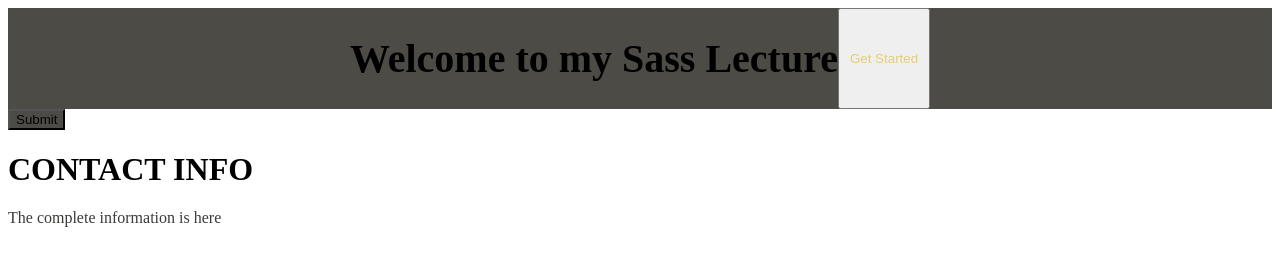
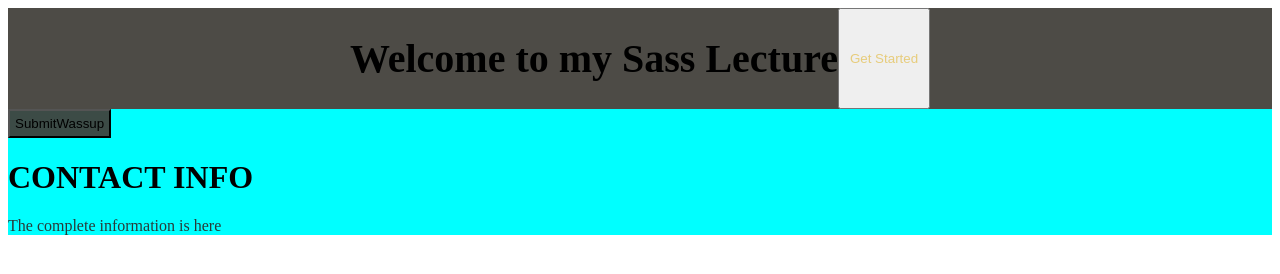
Before and after one commit to jyoti-wp/learn-sass, a plain HTML site: page index.html in a window 1280 px wide. Drawn offline with Linux system fonts and the light colour scheme.

Commit message:
after update

```diff
--- a/style/style.scss
+++ b/style/style.scss
@@ -57,3 +57,18 @@
          }
      }
  }
+
+ // you can also ad after
+
+
+ .contact {
+     background-color: aqua;
+
+     button {
+         padding: 5px;
+
+         &::after {
+             content: "Wassup";
+         }
+     }
+ }
```
Also changed, not shown: style/style.css, 1 other file.
